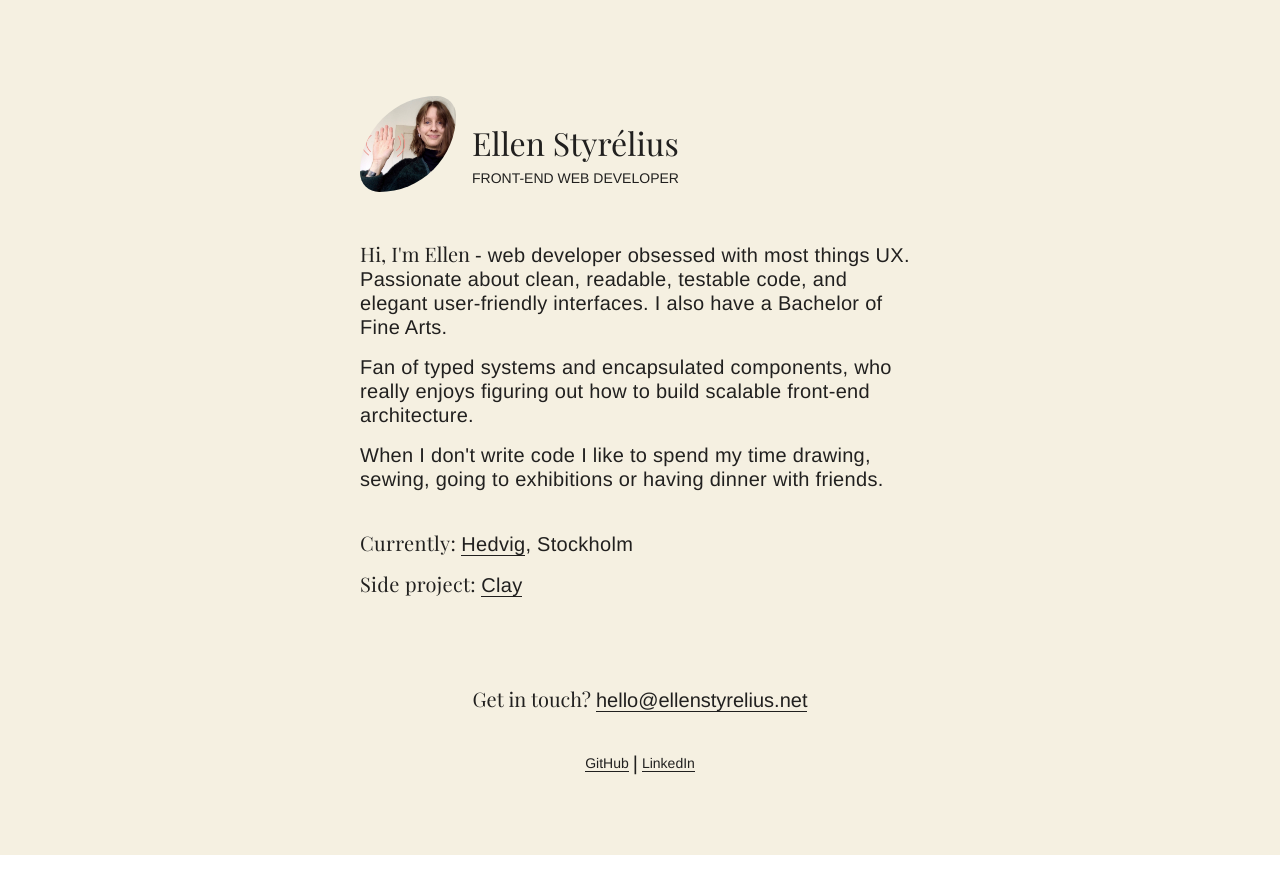
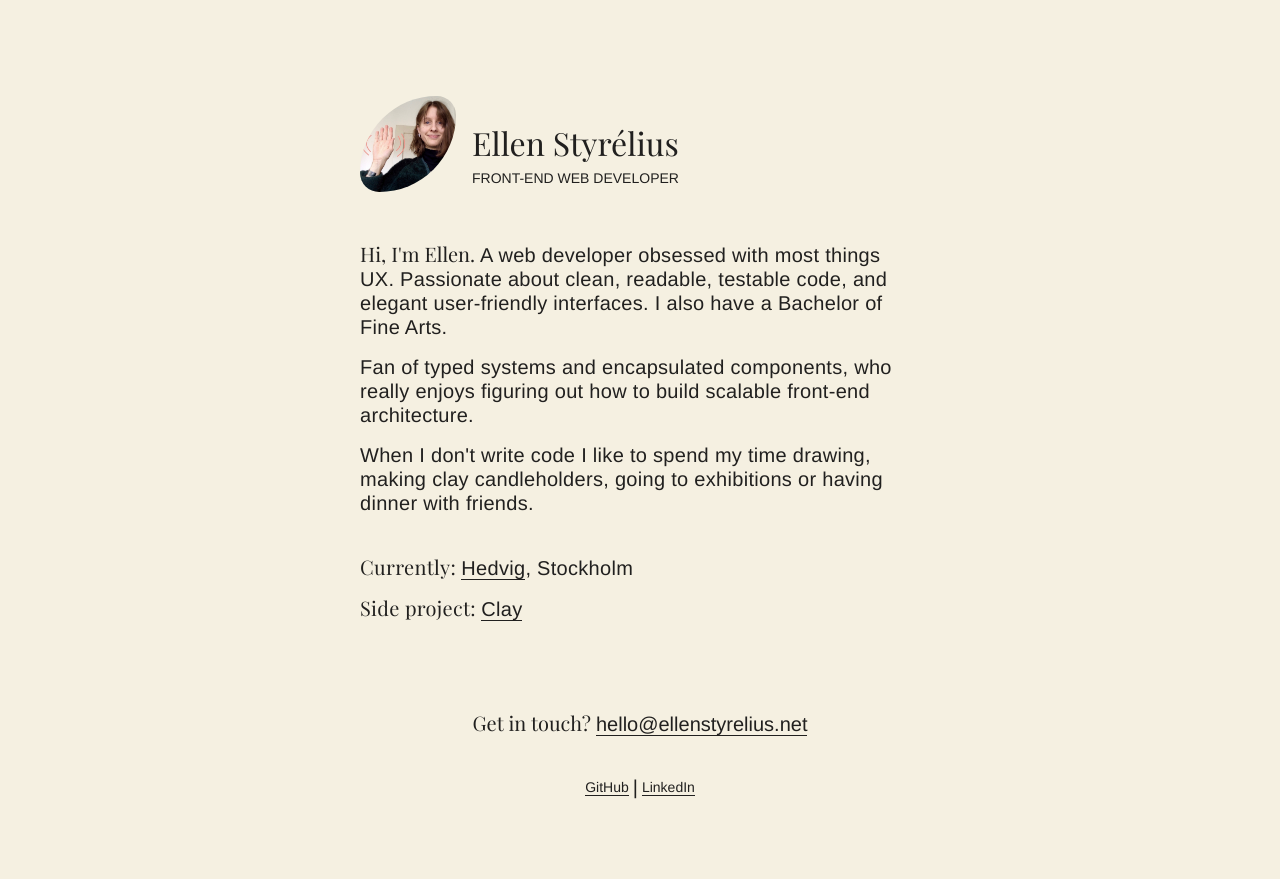
Before and after one commit to styrelius/about-me, a React (Create React App) app: page / in a window 1280 px wide. Before the commit the page ends 855 px from the top, so only its background shows below. Built offline with nearby package versions, Linux system fonts and the light colour scheme.

Commit message:
Create presentation-text.js and put all the text from Presentation component there in some nice data structures in order to clean up the Presentation jsx

```diff
--- a/src/components/presentation.jsx
+++ b/src/components/presentation.jsx
@@ -3,6 +3,7 @@ import styled from 'styled-components/macro'
 
 import { mobileScreen } from '../styles/media-queries'
 import { fonts, fontSizes, linkStyles } from '../styles/styles'
+import { infoAboutMe, presentation } from '../text/presentation-text'
 
 const { helveticaNeue } = fonts
 
@@ -40,45 +41,28 @@ const Link = styled.a({
 })
 
 export function Presentation() {
+  const { intro, paragraphs } = presentation
+
   return (
     <Container>
-      <PresentationTextWrapper>
-        <FirstWords>Hi, I'm Ellen </FirstWords>
-        <PresentationText>
-          - web developer obsessed with most things UX. Passionate about clean, readable, testable
-          code, and elegant user-friendly interfaces. I also have a Bachelor of Fine Arts.
-        </PresentationText>
-      </PresentationTextWrapper>
-      <PresentationTextWrapper>
-        <PresentationText>
-          Fan of typed systems and encapsulated components, who really enjoys figuring out how to
-          build scalable front-end architecture.
-        </PresentationText>
-      </PresentationTextWrapper>
-      <PresentationTextWrapper>
-        <PresentationText>
-          When I don't write code I like to spend my time drawing, sewing, going to exhibitions or
-          having dinner with friends.
-        </PresentationText>
-      </PresentationTextWrapper>
+      {paragraphs.map((paragraph, index) => (
+        <PresentationTextWrapper>
+          {index === 0 && <FirstWords>{intro + ' '}</FirstWords>}
+          <PresentationText>{paragraph}</PresentationText>
+        </PresentationTextWrapper>
+      ))}
       <Spacer />
-      <PresentationTextWrapper>
-        <PresentationText>
-          <FirstWords>Currently: </FirstWords>
-          <Link target="_blank" href="https://www.hedvig.com/">
-            Hedvig
-          </Link>
-          , Stockholm
-        </PresentationText>
-      </PresentationTextWrapper>
-      <PresentationTextWrapper>
-        <PresentationText>
-          <FirstWords>Side project: </FirstWords>
-          <Link target="_blank" href="https://clay.so/">
-            Clay
-          </Link>
-        </PresentationText>
-      </PresentationTextWrapper>
+      {infoAboutMe.map(({ label, value, location, link }) => (
+        <PresentationTextWrapper>
+          <PresentationText>
+            <FirstWords>{label + ': '}</FirstWords>
+            <Link target="_blank" href={link}>
+              {value}
+            </Link>
+            {location && ', ' + location}
+          </PresentationText>
+        </PresentationTextWrapper>
+      ))}
     </Container>
   )
 }
--- /dev/null
+++ b/src/text/presentation-text.js
@@ -0,0 +1,22 @@
+export const presentation = {
+  intro: "Hi, I'm Ellen.",
+  paragraphs: [
+    'A web developer obsessed with most things UX. Passionate about clean, readable, testable code, and elegant user-friendly interfaces. I also have a Bachelor of Fine Arts.',
+    'Fan of typed systems and encapsulated components, who really enjoys figuring out how to build scalable front-end architecture.',
+    "When I don't write code I like to spend my time drawing, making clay candleholders, going to exhibitions or having dinner with friends.",
+  ],
+}
+
+export const infoAboutMe = [
+  {
+    label: 'Currently',
+    value: 'Hedvig',
+    location: 'Stockholm',
+    link: 'https://www.hedvig.com',
+  },
+  {
+    label: 'Side project',
+    value: 'Clay',
+    link: 'https://clay.so',
+  },
+]
```
